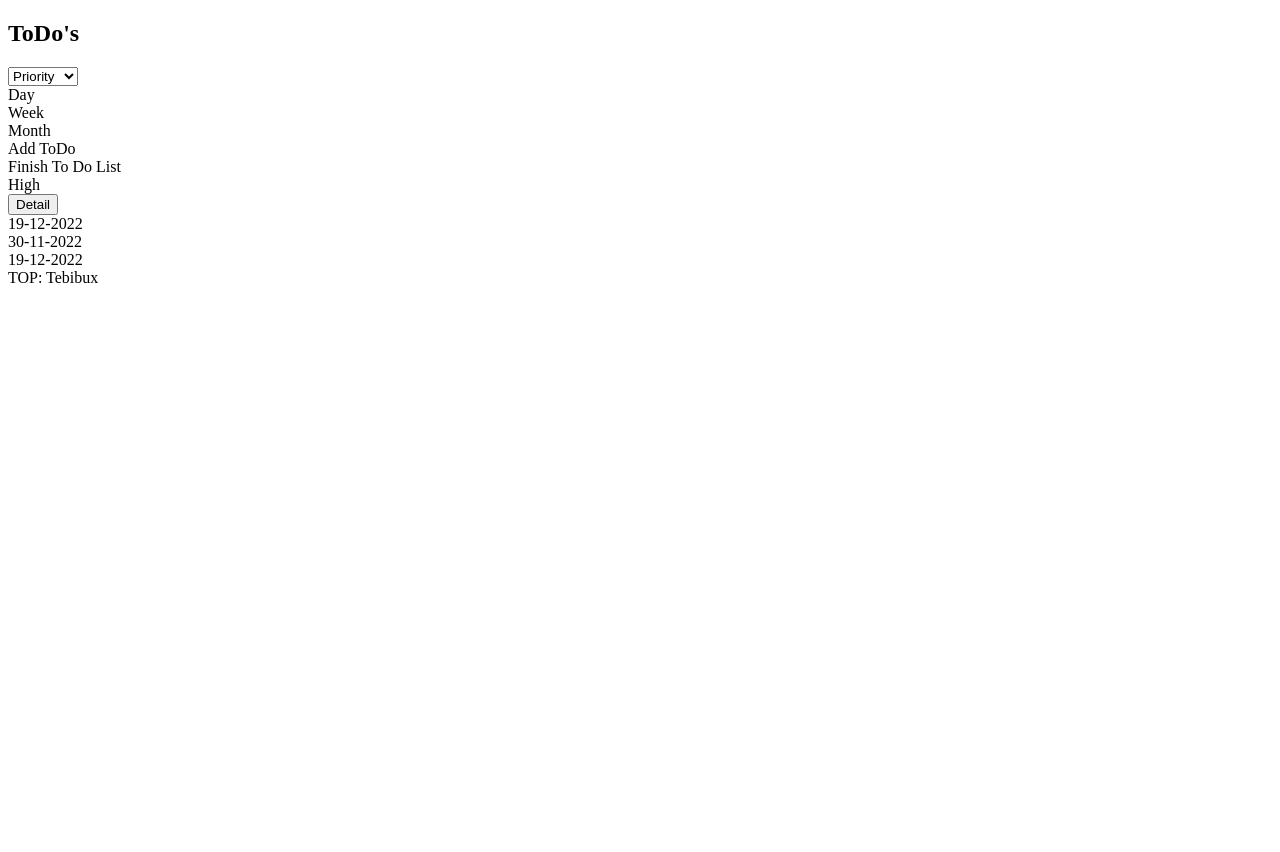
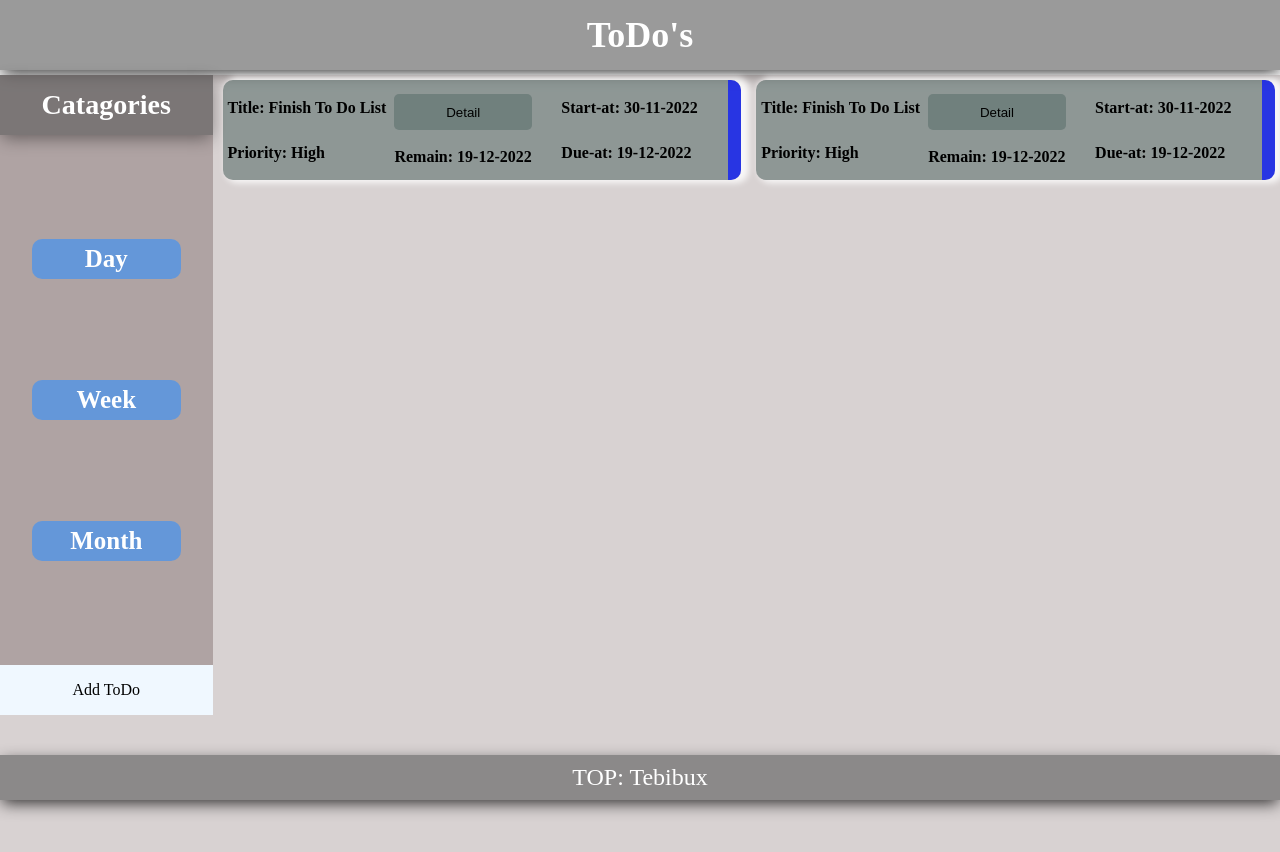
Before and after one commit to Tebibux/ToDoList, a plain HTML site: page index.html in a window 1280 px wide. Before the commit the page ends 800 px from the top, so only its background shows below. Drawn offline with Linux system fonts and the light colour scheme.

Commit message:
UI styling finished

```diff
--- a/index.html
+++ b/index.html
@@ -1,5 +1,6 @@
 <!DOCTYPE html>
 <html lang="en">
+
 <head>
 	<meta charset="UTF-8">
 	<meta http-equiv="X-UA-Compatible" content="IE=edge">
@@ -7,42 +8,60 @@
 	<link rel="stylesheet" href="style.css">
 	<title>ToDoList</title>
 </head>
+
 <body>
+	<div class="container">
+
 		<div class="header">
 			<h2>ToDo's</h2>
 		</div>
 		<div class="main">
 			<div class="aside">
-			<div class="p_nav"><select name="Priority">
-				<option value="">Priority</option>
-				<option value="high">High</option>
-				<option value="medium">Medium</option>
-				<option value="low">Low</option>
-			</select></div>
+				<div class="p_nav">
+					<h3>Catagories</h3>
+				</div>
 				<div class="lists">
 					<div class="list">Day</div>
 					<div class="list">Week</div>
 					<div class="list">Month</div>
 				</div>
-			<div class="add_btn">Add ToDo</div>
+				<div class="add_btn" id="add_todo">Add ToDo</div>
 			</div>
 			<div class="main-section">
 				<div class="todos">
 					<div class="todo_1">
-					<div class="title">Finish To Do List</div>
-					<div class="priority">High</div>
+						<div class="title">Title: Finish To Do List</div>
+						<div class="priority">Priority: High</div>
 					</div>
 					<div class="todo_2">
-					<div class="detail"><button class="detail">Detail</button></div>
-					<div class="time_count">19-12-2022</div>
+						<button class="detail">Detail</button>
+						<div class="time_count">Remain: 19-12-2022</div>
 					</div>
 					<div class="todo_3">
-					<div class="start_date">30-11-2022</div>
-					<div class="due_date">19-12-2022</div>
+						<div class="start_date">Start-at: 30-11-2022</div>
+						<div class="due_date">Due-at: 19-12-2022</div>
 					</div>
+				</div>
+				<div class="todos">
+					<div class="todo_1">
+						<div class="title">Title: Finish To Do List</div>
+						<div class="priority">Priority: High</div>
+					</div>
+					<div class="todo_2">
+						<button class="detail">Detail</button>
+						<div class="time_count">Remain: 19-12-2022</div>
+					</div>
+					<div class="todo_3">
+						<div class="start_date">Start-at: 30-11-2022</div>
+						<div class="due_date">Due-at: 19-12-2022</div>
+					</div>
+				</div>
+
 			</div>
 		</div>
 	</div>
 	<div class="footer">TOP: Tebibux</div>
+	</div>
 </body>
+
 </html>
--- a/style.css
+++ b/style.css
@@ -0,0 +1,137 @@
+* {
+	margin: 0;
+	padding: 0;
+	box-sizing: border-box;
+}
+
+.container {
+	height: 100vh;
+	display: grid;
+	grid-template-rows: 70px 1fr 45px;
+	row-gap: 5px;
+}
+
+.header,
+.footer {
+	display: grid;
+	place-items: center;
+	width: 100%;
+	background-color: rgba(91, 91, 91, 0.611);
+	color: white;
+	box-shadow: 0px 5px 16px -2px rgba(0, 0, 0, 0.805);
+	font-size: 1.5rem;
+}
+
+.main {
+	display: grid;
+	grid-template-columns: 1fr 5fr;
+	column-gap: 5px;
+	height: 100vh;
+	background-color: aliceblue;
+	background-color: rgba(114, 94, 94, 0.28);
+
+}
+
+.aside {
+	display: grid;
+	background-color: rgba(114, 94, 94, 0.4);
+	grid-template-rows: 60px 1fr 50px;
+	row-gap: 3px;
+	height: 80vh;
+}
+
+.p_nav{
+	display: grid;
+	place-items: center;
+	width: 100%;
+	background-color: rgba(91, 91, 91, 0.611);
+	color: white;
+	box-shadow: 0px 5px 16px -2px rgba(0, 0, 0, 0.429);
+	font-size: 1.5rem;
+}
+
+.lists {
+	display: flex;
+	flex-direction: column;
+	justify-content: space-evenly;
+	align-items: center;
+}
+
+.list {
+	background-color: rgba(71, 147, 240, 0.712);
+	width: 70%;
+	height: 40px;
+	font-size: 25px;
+	font-weight: bold;
+	display: grid;
+	place-items: center;
+	border-radius: 10px;
+	color: white;
+
+}
+
+.add_btn {
+	background-color: aliceblue;
+	display: grid;
+	place-items: center;
+}
+
+.main-section {
+	display: grid;
+	grid-template-columns: repeat(2, 1fr);
+	gap: 5px;
+
+}
+
+.todos {
+	margin: 5px;
+	padding: 5px;
+	border-radius: 10px;
+	background-color: azure;
+	column-gap: 5px;
+	display: grid;
+	height: 100px;
+	grid-template-columns: repeat(3, 1fr);
+	font-weight: bold;
+	background-color: rgba(94, 114, 111, 0.608);
+	box-shadow: 5px 0px 6px 3px rgba(255, 255, 255, 0.83);
+	border-right: 13px solid rgba(5, 18, 254, 0.742);
+
+}
+.todos:hover{
+	box-shadow: 5px 0px 6px 3px rgba(180, 180, 180, 0.83);
+
+}
+
+.todo_1,
+.todo_2,
+.todo_3 {
+	display: flex;
+	flex-direction: column;
+	justify-content: space-around;
+	align-items: flex-start;
+}
+
+.detail {
+	height: 40%;
+	width: 85%;
+	border: none;
+    outline: none;
+	border-radius: 5px;
+	background-color: rgba(94, 114, 111, 0.608);
+
+}
+.add_btn:hover,
+.list:hover,
+.detail:hover{
+	background-color: rgba(58, 58, 58, 0.527);
+	color: rgb(255, 255, 255);
+	box-shadow: 5px 8px 6px -7px rgba(0, 0, 0, 0.47);
+}
+
+.footer {
+	position: fixed;
+	bottom: 0;
+	width: 100%;
+	height: 45px;
+}
```
Lines whose indentation alone changed are shown as unchanged.
